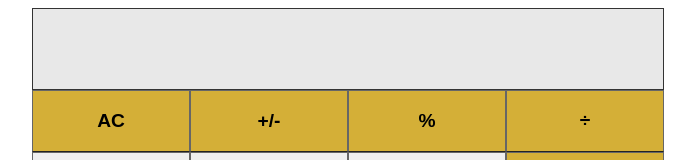
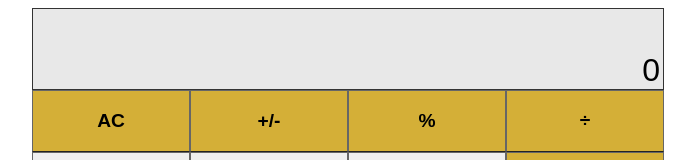
Before and after one commit to belsman/React-Calculator, a React (Create React App) app: page / in a window 1280 px wide. Shown: the top 160 px of the page, without its empty margins (292-987 px from the left). Built offline with nearby package versions, Linux system fonts and the light colour scheme.

Commit message:
Fix the -/+ calculations

```diff
--- a/src/components/App.js
+++ b/src/components/App.js
@@ -24,7 +24,10 @@ class App extends React.Component {
   }
 
   render() {
-    const { total, next } = this.state;
+    const { next } = this.state;
+    let { total } = this.state;
+    total = total || '0';
+
     return (
       <>
         <div className="container">
--- a/src/logic/calculate.js
+++ b/src/logic/calculate.js
@@ -17,7 +17,7 @@ const calculate = (calcData, buttonName) => {
     }
 
     if (buttonName === '+/-') {
-      total = operate(total, 1, 'x');
+      total = operate(total, -1, 'x');
     }
 
     if (buttonName === '%') {
@@ -42,7 +42,7 @@ const calculate = (calcData, buttonName) => {
     }
 
     if (buttonName === '+/-') {
-      next = operate(next, 1, 'x');
+      next = operate(next, -1, 'x');
     }
 
     if (buttonName === '%') {
```
